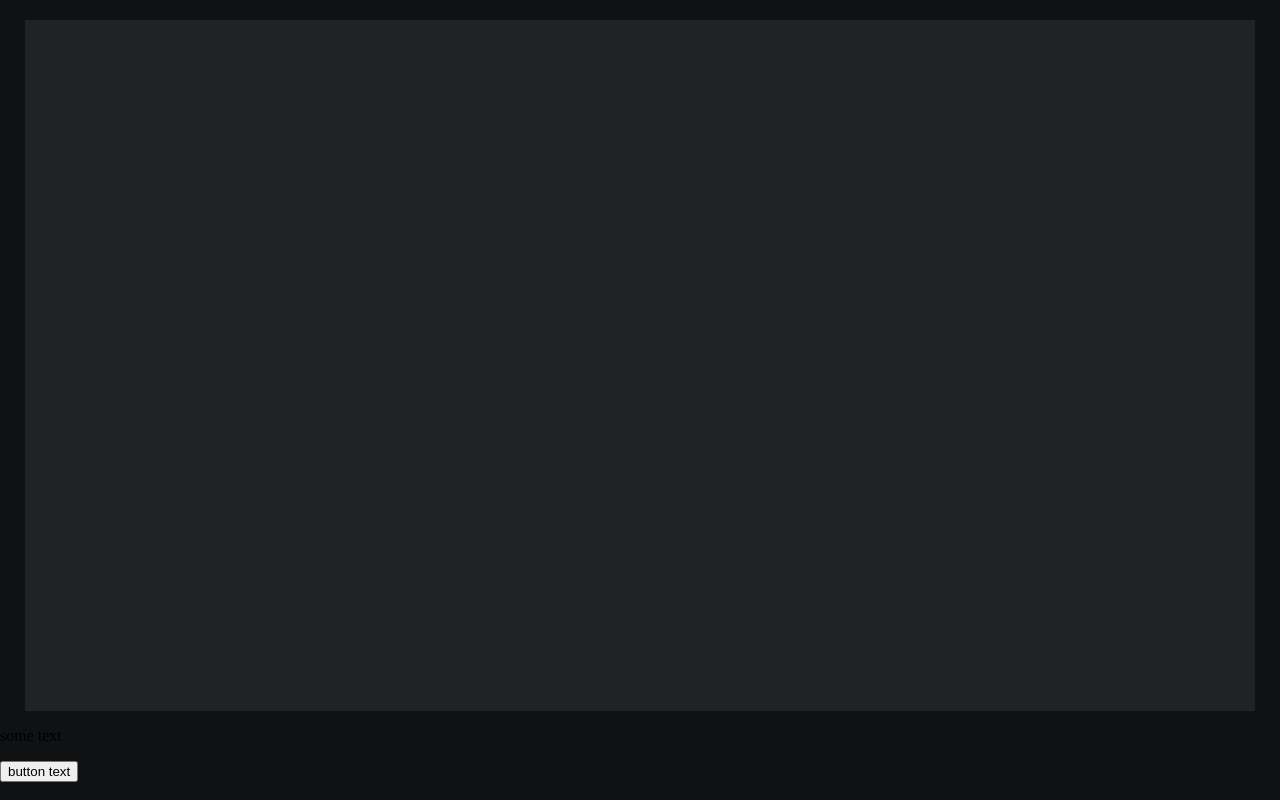
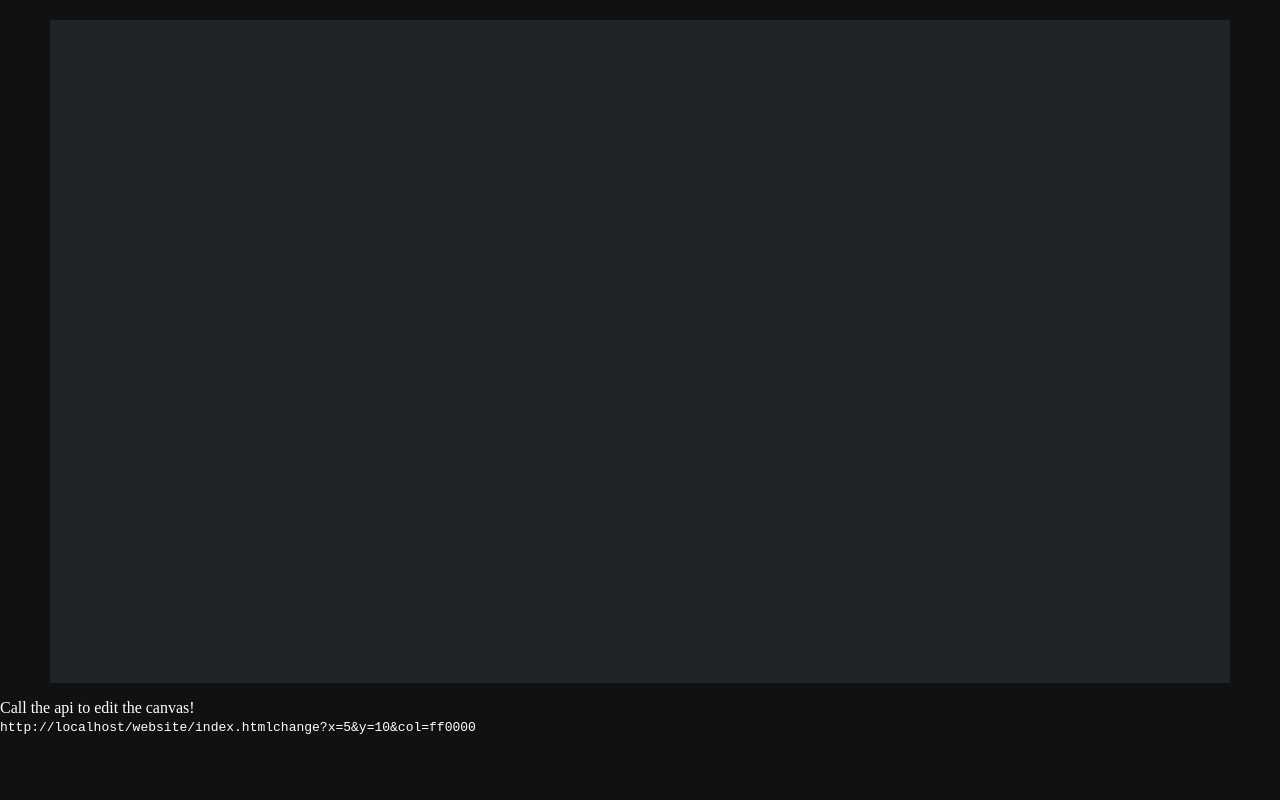
Before and after one commit to upitroma/tcw_place, a website: page website/index.html in a window 1280 px wide. Drawn offline with Linux system fonts and the light colour scheme; no server answers.

Commit message:
done maybe?

```diff
--- a/website/index.css
+++ b/website/index.css
@@ -2,8 +2,6 @@ body{
     margin: 0 0 0 0;
     background:  #101113
 }
-
-
 canvas{
     margin-left: auto;
     margin-right: auto;
@@ -13,6 +11,6 @@ canvas{
     background: #202326
 }
 
-button{
-    display: inline-block;
+p{
+    color: white;
 }
--- a/website/index.html
+++ b/website/index.html
@@ -4,13 +4,7 @@
 
     <body>
         <canvas id="canvas"></canvas>
-
+        <p id="message"></p>
     </body>
-    <footer>
-    <div display="inline-flex">
-        <p>some text</p>
-        <button>button text</button>
-    </div>
-    </footer>
     <script src="index.js"></script>
 </html>
--- a/website/index.js
+++ b/website/index.js
@@ -1,3 +1,4 @@
+document.getElementById("message").innerHTML="Call the api to edit the canvas! <br><code>"+window.location.href+"change?x=5&y=10&col=ff0000 </code>"
 var canvas = document.getElementById("canvas")
 var ctx = canvas.getContext('2d');
 
@@ -7,7 +8,7 @@ const MAX_Y = 90
 //handle resize
 function resizeCanvas(){
     const aspectRatio = 16/9
-    const margin = 50
+    const margin = 100
     let width=window.innerWidth;
     let height=window.innerHeight
 
@@ -25,6 +26,7 @@ function resizeCanvas(){
 window.onresize = resizeCanvas;
 
 //fetch data from api
+var apiData
 async function getData(){
     url = window.location.href+"get"
     req = await fetch(url)
```
